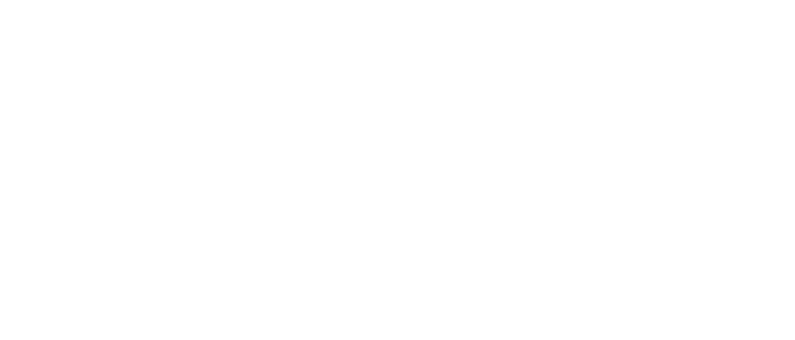
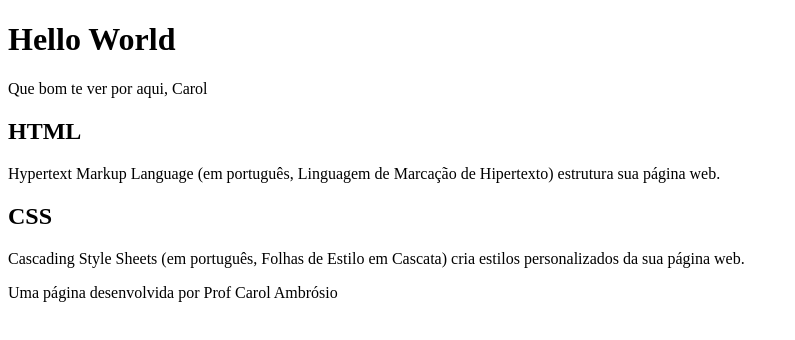
Before and after one commit to ProfC4rol/HelloWorld, a plain HTML site: page index.html in a window 1280 px wide. Shown: the whole page, without its empty margins (0-795 px from the left). Drawn offline with Linux system fonts and the light colour scheme.

Commit message:
Estrutura básica do HTML 2

```diff
--- a/index.html
+++ b/index.html
@@ -6,6 +6,26 @@
     <title>Hello World</title>
 </head>
 <body>
+    <header>
+            <h1>Hello World</h1>
+            <p>Que bom te ver por aqui, Carol</p>
+
+    </header>
+
+    <section>
+            <h2>HTML</h2>
+            <p>Hypertext Markup Language (em português, Linguagem de Marcação de Hipertexto) estrutura sua página web.</p>
+
+            <h2>CSS</h2>
+            <p>Cascading Style Sheets (em português, Folhas de Estilo em Cascata) cria estilos personalizados da sua página web.</p>
+
+    </section>
+
+    <footer>
+            <p>Uma página desenvolvida por Prof Carol Ambrósio</p>
+
+    </footer>
+
 
 </body>
 </html>
```
